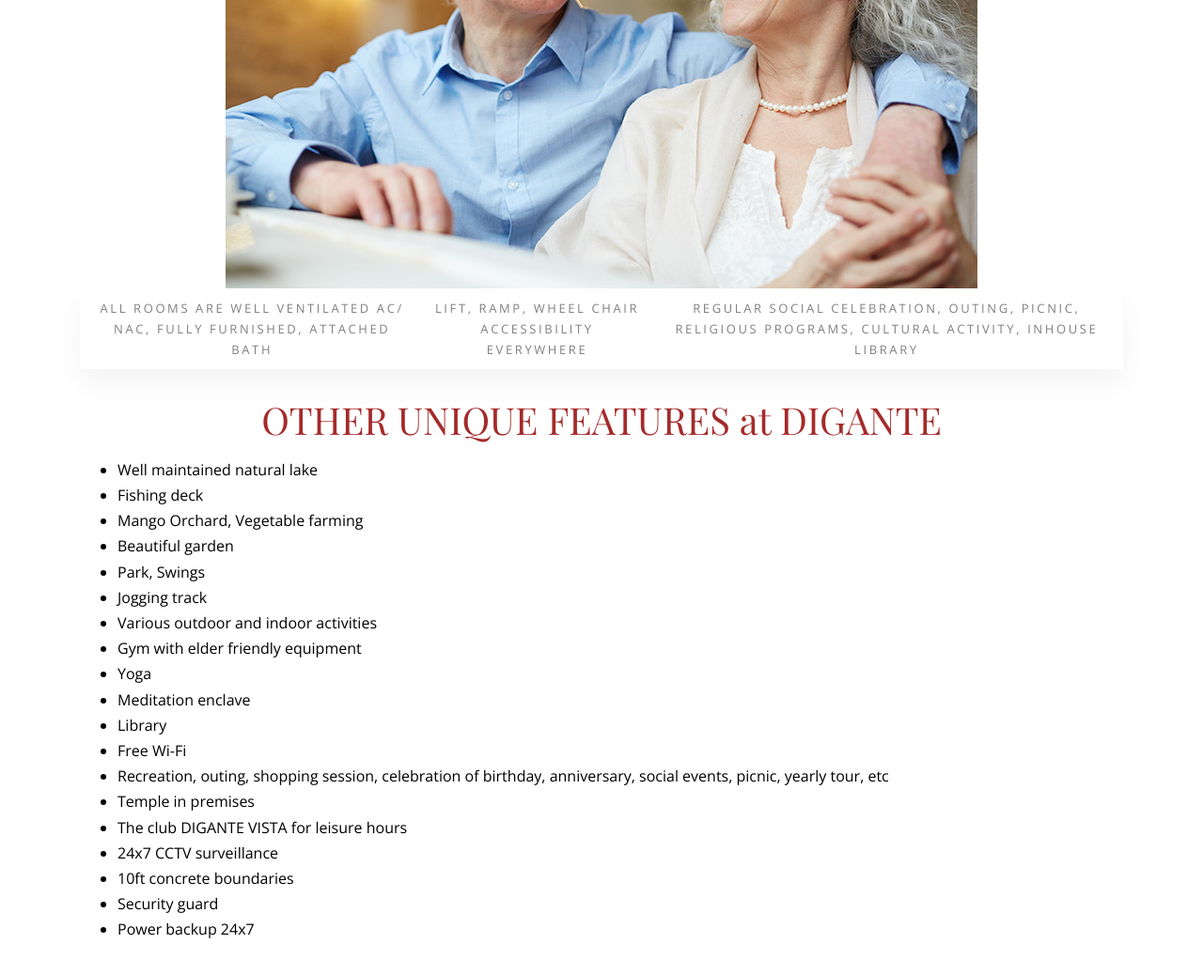
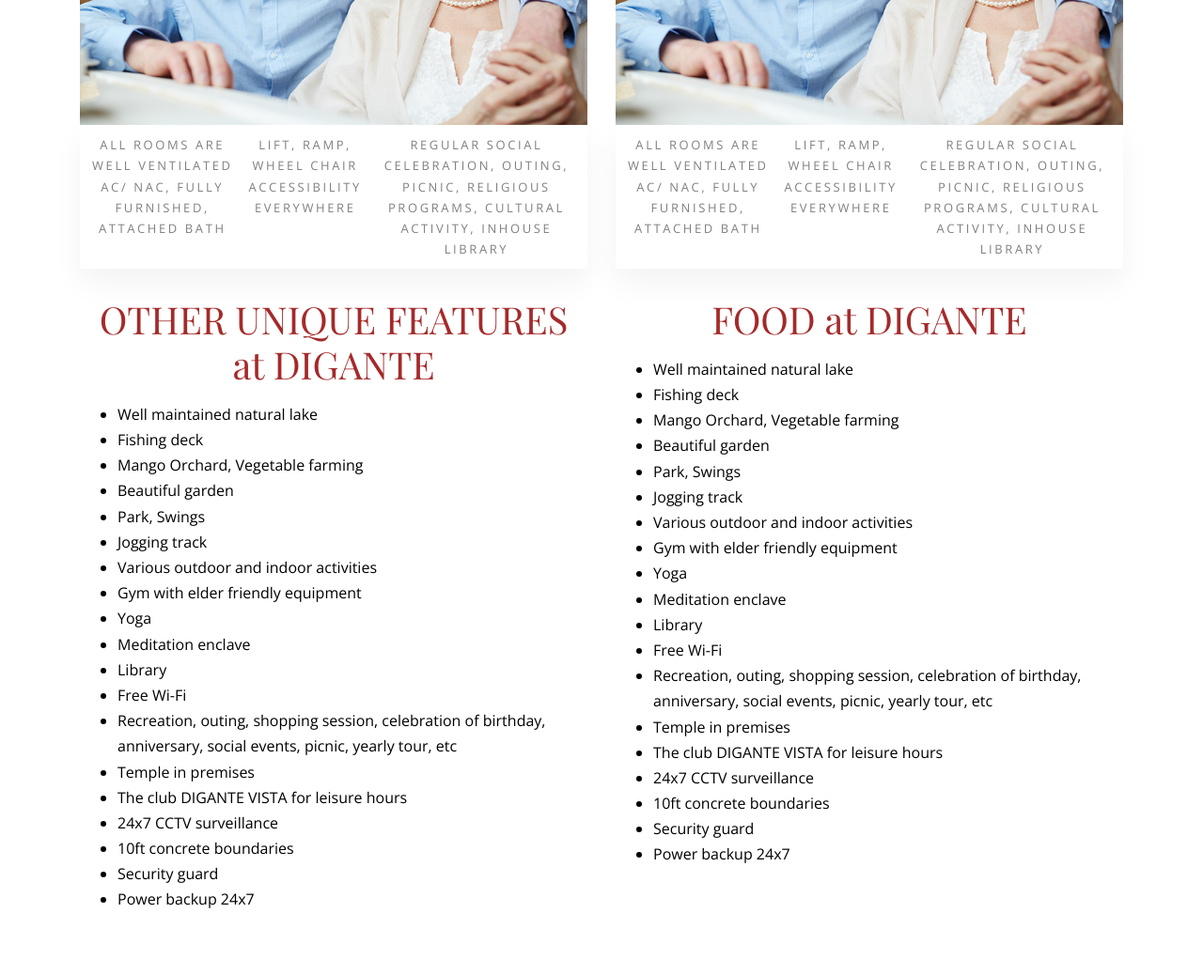
Before and after one commit to arkodeep3404/digante, a plain HTML site: page amenities.html in a window 1280 px wide. Shown: the part 2580-3618 px from the top of the page at 94% size. Drawn offline with nearby package versions, Linux system fonts and the light colour scheme; files whose address does not match are found by name.

Commit message:
format fixes done

```diff
--- a/amenities.html
+++ b/amenities.html
@@ -2,7 +2,7 @@
 <html lang="en">
 
 <head>
-  <title>Elderly &mdash; Website Template by Colorlib</title>
+  <title>Digante</title>
   <meta charset="utf-8">
   <meta name="viewport" content="width=device-width, initial-scale=1, shrink-to-fit=no">
 
@@ -238,7 +238,7 @@
 
 
 
-          <div class="col-12 col-sm-12 col-md-12 mb-4">
+          <div class="col-12 col-sm-6 col-md-6 mb-4">
             <div class="blog-entry">
               <a href="#" class="d-block">
                 <img src="images/img_1.jpg" alt="Image" class="img-fluid">
@@ -256,6 +256,51 @@
                 </span>
               </div>
               <h1 style="color: brown;">OTHER UNIQUE FEATURES at DIGANTE</h1>
+              <p>
+              <ul style="text-align: left; color: black;">
+                <li>Well maintained natural lake</li>
+                <li>Fishing deck</li>
+                <li>Mango Orchard, Vegetable farming</li>
+                <li>Beautiful garden</li>
+                <li>Park, Swings</li>
+                <li>Jogging track</li>
+                <li>Various outdoor and indoor activities</li>
+                <li>Gym with elder friendly equipment</li>
+                <li>Yoga</li>
+                <li>Meditation enclave</li>
+                <li>Library</li>
+                <li>Free Wi-Fi</li>
+                <li>Recreation, outing, shopping session, celebration of birthday, anniversary, social events, picnic,
+                  yearly tour, etc</li>
+                <li>Temple in premises</li>
+                <li>The club DIGANTE VISTA for leisure hours</li>
+                <li>24x7 CCTV surveillance</li>
+                <li>10ft concrete boundaries</li>
+                <li>Security guard</li>
+                <li>Power backup 24x7</li>
+              </ul>
+              </p>
+            </div>
+          </div>
+
+          <div class="col-12 col-sm-6 col-md-6 mb-4">
+            <div class="blog-entry">
+              <a href="#" class="d-block">
+                <img src="images/img_1.jpg" alt="Image" class="img-fluid">
+              </a>
+              <div class="post-meta d-flex justify-content-center">
+                <span>
+                  <span>All rooms are well ventilated AC/ NAC, fully furnished, attached bath</span>
+                </span>
+                <span>
+                  <span>Lift, Ramp, wheel chair accessibility everywhere</span>
+                </span>
+                <span>
+                  <span>Regular Social celebration, Outing, Picnic, Religious programs, Cultural activity, Inhouse
+                    library</span>
+                </span>
+              </div>
+              <h1 style="color: brown;">FOOD at DIGANTE</h1>
               <p>
               <ul style="text-align: left; color: black;">
                 <li>Well maintained natural lake</li>
```
Also changed, not shown: about.html (+1 -1 lines), blog.html (+1 -1 lines), contact.html (+1 -1 lines), faq.html (+1 -1 lines), index.html (+33 -8 lines), services.html (+1 -1 lines), single.html (+1 -1 lines), testimonial.html (+1 -1 lines).
